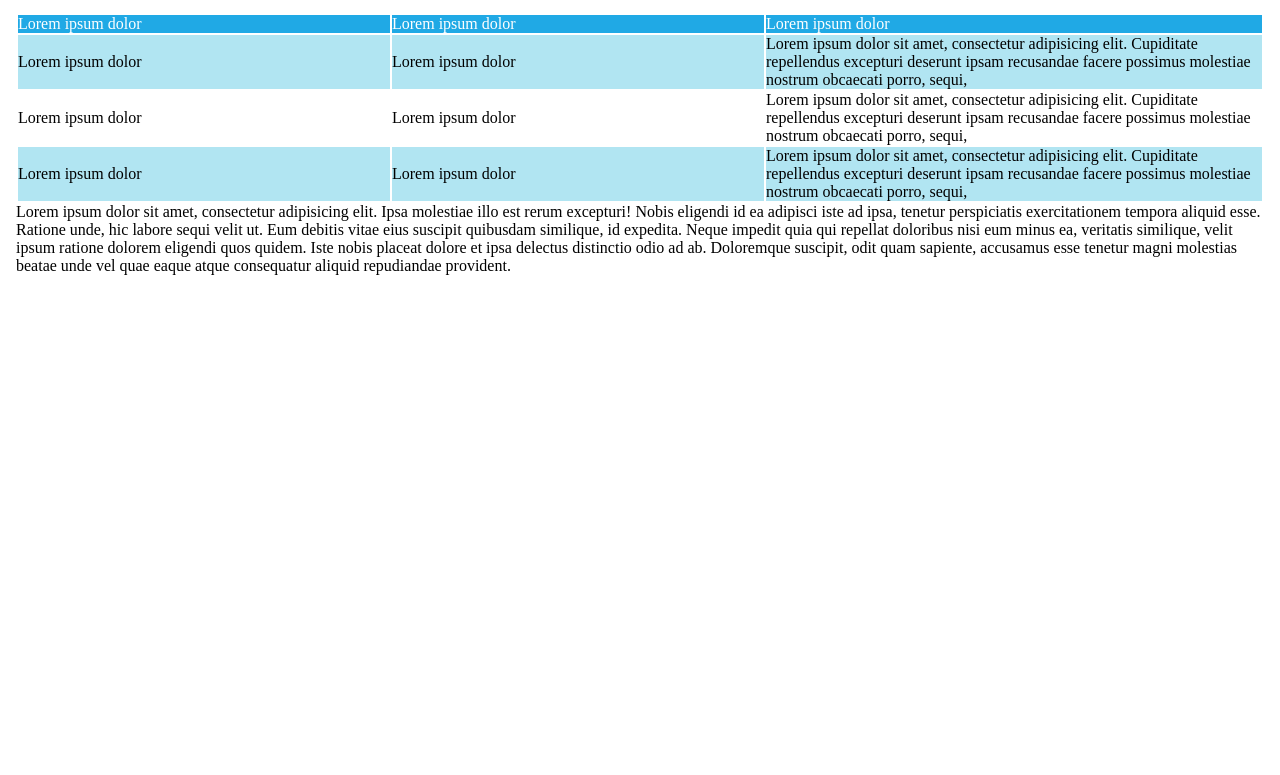
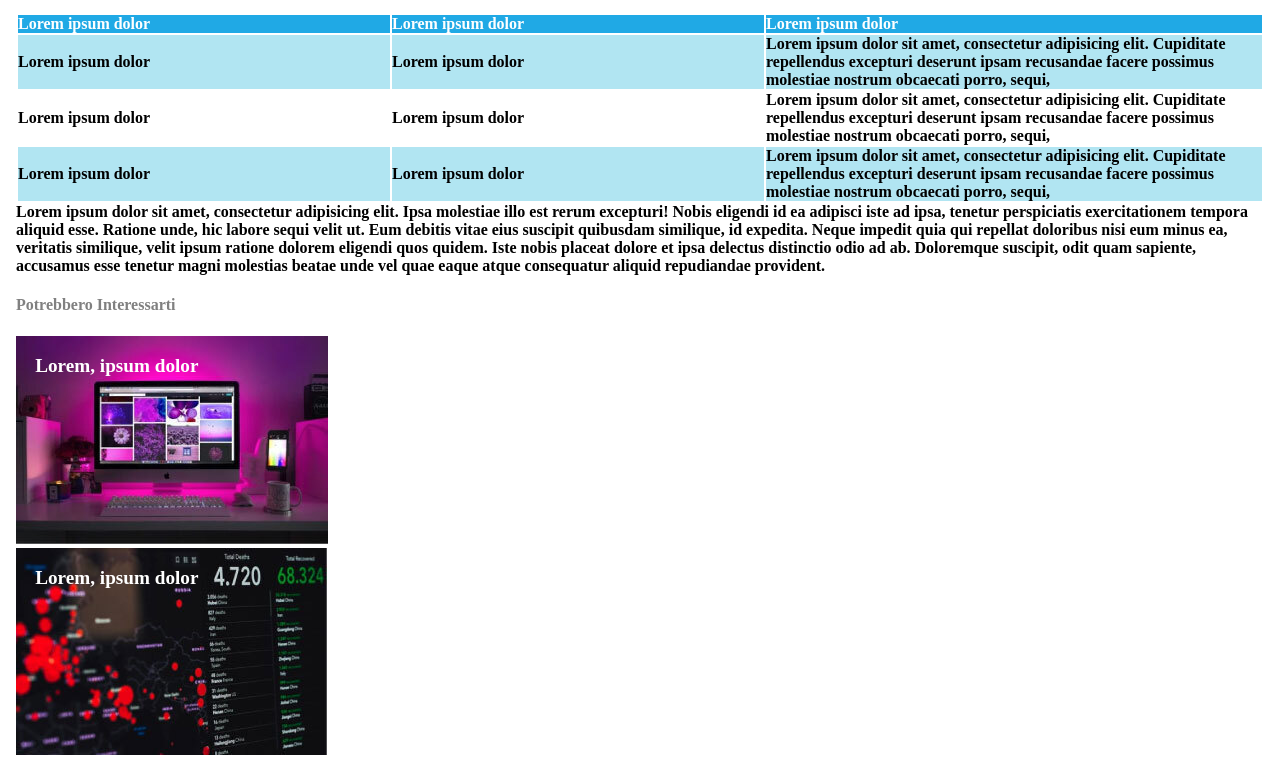
Before and after one commit to Matteoga95/html-css-booleaner, a plain HTML site: page index.html in a window 1280 px wide. Shown: the part 880-1655 px from the top of the page. Before the commit the page ends 1171 px from the top, so only its background shows below. Drawn offline with Linux system fonts and the light colour scheme.

Commit message:
footer e testo

```diff
--- a/css/style.css
+++ b/css/style.css
@@ -1,6 +1,7 @@
 body{
     margin: 0px;
     padding: 0px;
+    font-weight: bold;
   }
 
 header{
@@ -66,8 +67,23 @@ td{
 footer {
     margin: 1em;
     padding: auto;
+
 }
 
 h4{
     color: grey;
 }
+
+.container_img{
+    position: relative;
+    text-align: left;
+    color: white;
+}
+
+.text_overimg{
+    position: absolute;
+    top: 1em;
+    left: 1em;
+    font-size:larger;
+    font-weight: bold;
+}
--- a/index.html
+++ b/index.html
@@ -106,6 +106,18 @@
 
       <!-- footer -->
     <footer>
+        <h4>Potrebbero Interessarti </h4>
+
+        <div class="container_img">
+            <img src="./img/monitor.jpg" alt="">
+
+            <div class="text_overimg">Lorem, ipsum dolor </div>
+        </div>
+        <div class="container_img">
+            <img src="./img/graph.jpg" alt="">
+
+            <div class="text_overimg">Lorem, ipsum dolor </div>
+        </div>
 
 
     </footer>
```
